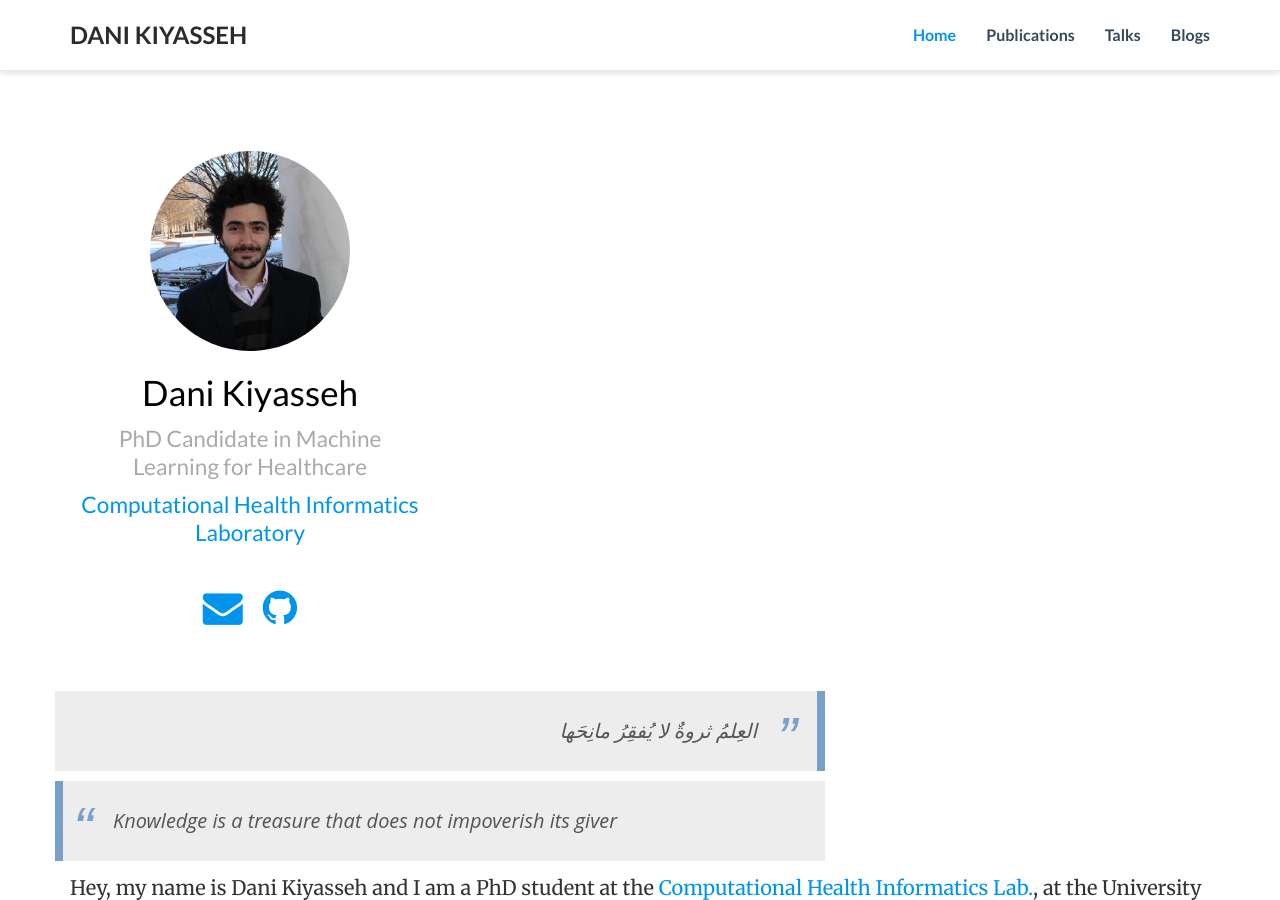
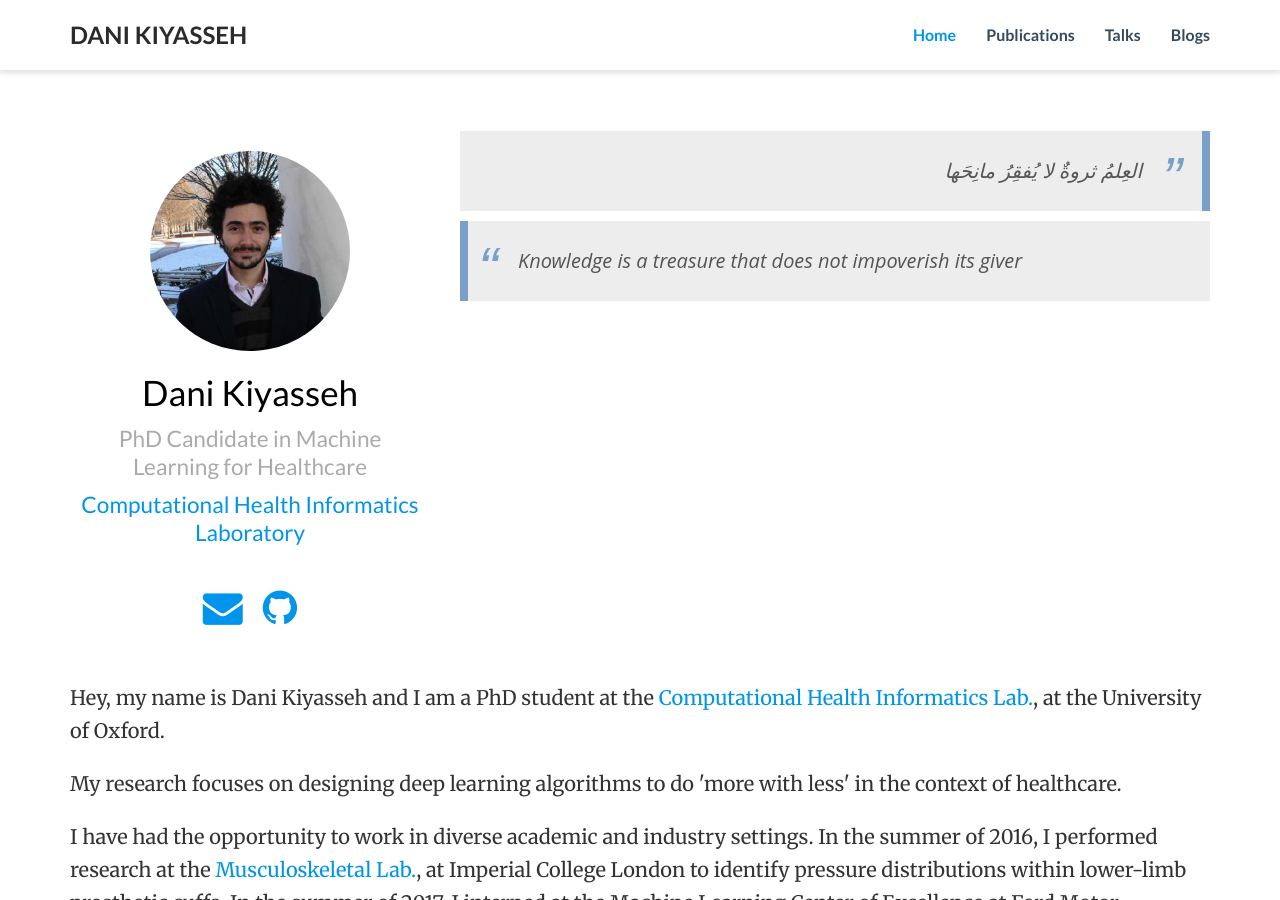
Before and after one commit to danikiyasseh/danikiyasseh.github.io, a Jekyll site: the page index.html, which Jekyll copies as it is, in a window 1280 px wide and 900 px high. Built offline with Jekyll 4.4.1, drawn with Linux system fonts in a browser that asks for light colours; nearby versions of some CDN libraries; a style sheet for code colours, icons or effects is not loaded.

Commit message:
Update index.html

```diff
--- a/index.html
+++ b/index.html
@@ -89,9 +89,11 @@ title: Dani Kiyasseh
 <span id="homepage" style="display: none"></span>
 
 <section id="about" class="home-section">
+
 <div class="container">
 
-<div class="row" itemprop="author" itemscope itemtype="http://schema.org/Person" itemref="person-email person-address">
+	<div class="row align-items-center" itemprop="author" itemscope itemtype="http://schema.org/Person" itemref="person-email person-address">
+
 	<div class="col-xs-12 col-md-4 col-lg-4 col-xl-4">
 	    <div id="profile">
 
@@ -148,8 +150,7 @@ title: Dani Kiyasseh
 	  </div>
 
 	<!-- <div class="blurb"> -->
-<div class="row h-100">
-	<div class="col-xs-12 col-sm-8 col-md-8 col-lg-8 col-xl-8 my-auto">
+	<div class="col-xs-12 col-sm-8 col-md-8 col-lg-8 col-xl-8">
 
 		<div class='quotes'>
 		<blockquote dir="rtl" lang="ar" >
@@ -158,7 +159,6 @@ title: Dani Kiyasseh
 		<blockquote dir="ltr" lang="en">
 			Knowledge is a treasure that does not impoverish its giver
 		</blockquote>
-		</div>
 		</div>
 	</div>
 
```
Lines whose indentation alone changed are shown as unchanged.
